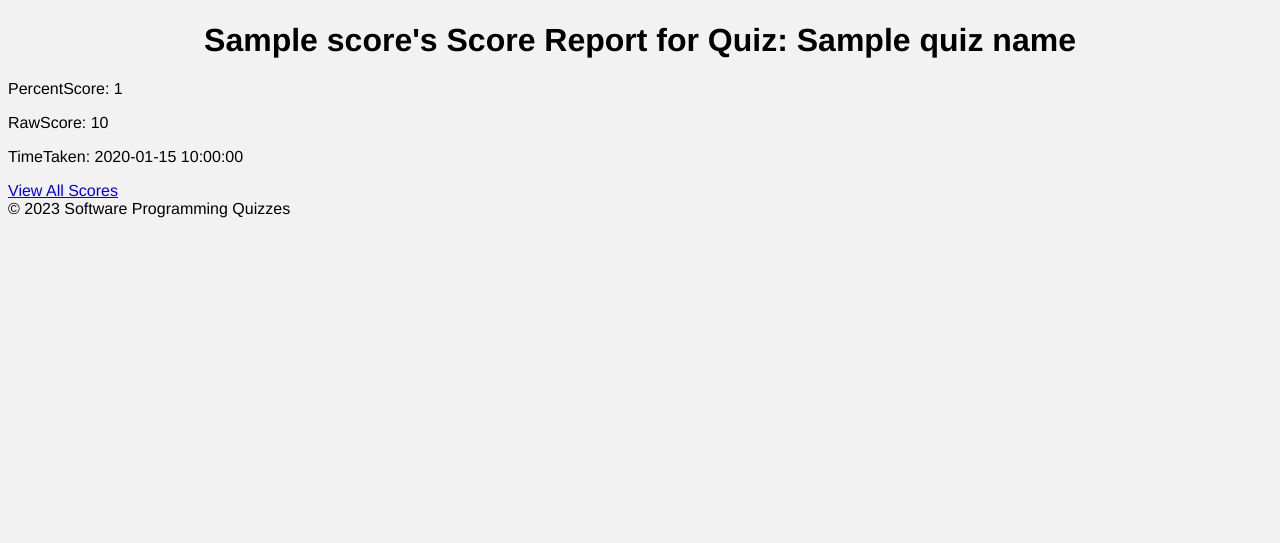
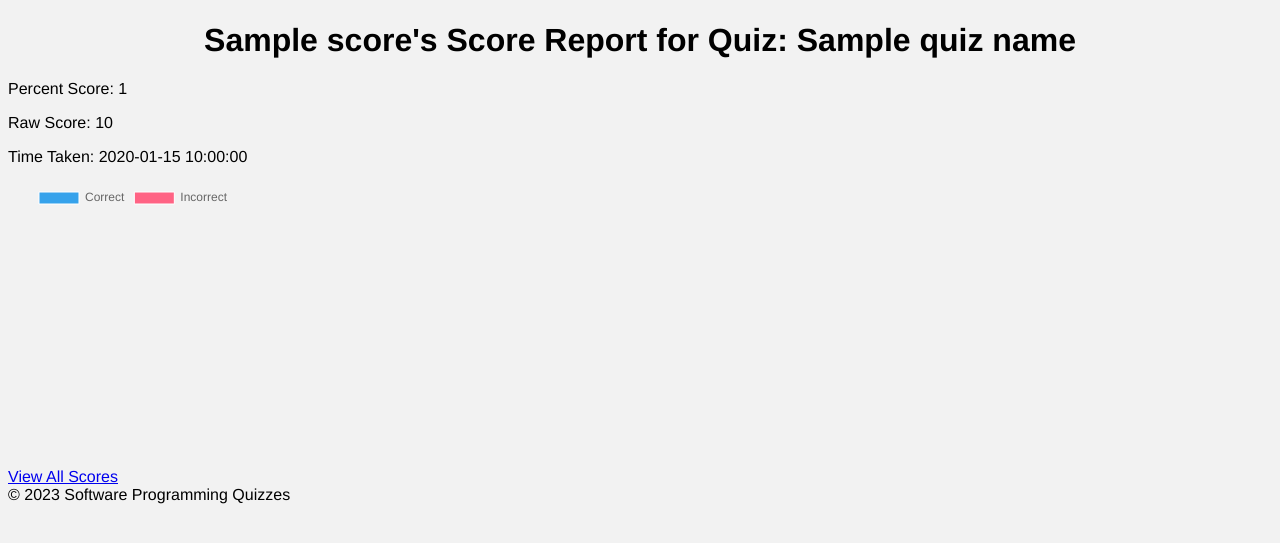
Before and after one commit to mikek734/AI_Coder, a Flask app: template templates/score.j2 in a window 1280 px wide. Shown: the part 58-601 px from the top of the page. Run offline with Flask 2, Linux system fonts and the light colour scheme; the template is opened without the code that fills it: most values are stand-ins (such as "Sample title", 1, 10 or a date in 2020).

Commit message:
Completed quiz taking page and score calculation, plus piechart

```diff
--- a/main.py
+++ b/main.py
@@ -26,7 +26,7 @@
 import jwt as pyjwt
 from functools import wraps
 from flask_mail import Mail, Message
-from config import PASSWORD, EMAIL
+# from config import PASSWORD, EMAIL
 from constants import USERS, QUIZZES, QUESTIONS, ANSWERS, SCORES, CLIENT_ID, CLIENT_SECRET, DOMAIN
 from views.quizzes import view_quizzes
 from views.scores import view_scores
@@ -62,8 +62,8 @@
 # Flask-Mail configuration
 app.config['MAIL_SERVER'] = 'sandbox.smtp.mailtrap.io'
 app.config['MAIL_PORT'] = 2525
-app.config['MAIL_USERNAME'] = EMAIL
-app.config['MAIL_PASSWORD'] = PASSWORD
+# app.config['MAIL_USERNAME'] = EMAIL
+# app.config['MAIL_PASSWORD'] = PASSWORD
 app.config['MAIL_USE_TLS'] = True
 app.config['MAIL_USE_SSL'] = False
 
@@ -227,4 +227,4 @@
 
 
 if __name__ == '__main__':
-    app.run(debug=True)
+    app.run(host='127.0.0.1', port=8080, debug=True)
--- a/templates/score.j2
+++ b/templates/score.j2
@@ -5,14 +5,61 @@
 <h1>{{ score.CandidateName if score.CandidateName else 'N/A' }}'s Score Report for Quiz: {{ quiz_name }} </h1>
 
 <div class="report-summary">
-  <p>PercentScore: {{ score.PercentScore }}</p>
-  <p>RawScore: {{ score.RawScore }}</p>
-  <p>TimeTaken: {{ score.TimeTaken }}</p>
-
+  <p>Percent Score: {{ score.PercentScore }}</p>
+  <p>Raw Score: {{ score.RawScore }}</p>
+  <p>Time Taken: {{ score.TimeTaken }}</p>
+  <script src="https://cdn.jsdelivr.net/npm/chart.js"></script>
+  <!-- Add the container element for the pie chart -->
+  <div id="chart-container">
+    <canvas id="rawScoreChart"></canvas>
+  </div>
+  <br>
+  <br>
   <a href="{{ url_for('view_scores.get_post_scores', quiz_id=quiz_id) }}" class="btn">
     View All Scores
   </a>
 </div>
 
 
+
+<style>
+  /* Add custom CSS to control the size of the container holding the canvas */
+  #chart-container {
+    width: 250px; /* Adjust the width as needed */
+    height: 250px; /* Adjust the height as needed */
+  }
+</style>
+
+{% block scripts %}
+<script>
+    var rawScoreChart = document.getElementById('rawScoreChart').getContext('2d');
+    var rawScoreValue = parseInt("{{ score.RawScore.split(' ')[1] }}");
+    var totalQuestions = {{ total_questions }}; // Ensure total_questions is accessible within JavaScript
+
+    var rawScoreData = {
+        labels: ['Correct', 'Incorrect'],
+        datasets: [{
+            data: [rawScoreValue, totalQuestions - rawScoreValue],
+            backgroundColor: ['#36A2EB', '#FF6384'],
+            borderWidth: 1
+        }]
+    };
+
+    var rawScoreChartConfig = {
+        type: 'pie',
+        data: rawScoreData,
+        options: {
+            responsive: true,
+            legend: {
+                position: 'bottom'
+            }
+        }
+    };
+
+    var rawScoreChartInstance = new Chart(rawScoreChart, rawScoreChartConfig);
+</script>
 {% endblock %}
+
+
+
+{% endblock %}
--- a/views/quizzes.py
+++ b/views/quizzes.py
@@ -15,14 +15,11 @@
 
 view_quizzes = Blueprint('view_quizzes', __name__)
 
-
 # PROTECTED ROUTE
 # View all Quizzes made by User
 @view_quizzes.route('/quizzes', methods=['GET'])
 def quizzes_get():
-
     if request.method == 'GET':
-
         # TODO add Authentication
         # payload = verify_jwt(request)
 
@@ -35,39 +32,22 @@
 # ROUTE WHERE CANDIDATE TAKES THE QUIZ
 @view_quizzes.route('/quizzes/<quiz_id>', methods=['POST', 'GET'])
 def quizzes_get_quiz(quiz_id):
-
     # This is what the candidate does when hitting 'Submit Quiz'
     if request.method == 'POST':
 
-        data = request.get_json()
-
-        if not isinstance(data['CandidateName'], str):
-            return jsonify({'error': 'Name must be a string'}), 400
-
-        if not isinstance(data['PercentScore'], str):
-            return jsonify({'error': 'Percent score must be a string'}), 400
-
-        if not isinstance(data['RawScore'], str):
-            return jsonify({'error': 'Raw score must be a string'}), 400
-
-        if not isinstance(data['TimeTaken'], str):
-            return jsonify({'error': 'Time taken must be a string'}), 400
-
-        if not isinstance(data['QuizID'], int):
-            return jsonify({'error': 'Quiz ID must be an integer'}), 400
+        candidate_name, percent_score, raw_score, time_taken = submit_quiz(quiz_id)
 
         quiz_key = client.key(QUIZZES, int(quiz_id))
         if not client.get(quiz_key):
             return jsonify({'error': 'Invalid quiz ID'}), 400
 
-        # TODO Calculate quiz scores when the candidate hits Submit Quiz
         new_score = datastore.entity.Entity(key=client.key(SCORES))
         new_score.update(
             {
-                'CandidateName': data['CandidateName'],
-                'PercentScore': data['PercentScore'],
-                'RawScore': data['RawScore'],
-                'TimeTaken': data['TimeTaken'],
+                'CandidateName': candidate_name,
+                'PercentScore': percent_score,
+                'RawScore': raw_score,
+                'TimeTaken': time_taken,
                 'QuizID': int(quiz_id)
             }
         )
@@ -84,8 +64,11 @@
             score = client.get(client.key(SCORES, score_id))
             scores.append(score)  # append all of that individual Score's 'Score' attributes as a single object
 
-        # TODO Decide on where to redirect candidate after they hit 'Submit Quiz'
-        return redirect('/'), 201
+        return f'''
+            <script>
+                window.location.href = '/quizzes/{quiz_id}/scores/{new_score.id}';
+            </script>
+        ''', 201
 
     # This is what the candidate sees to take the quiz
     elif request.method == 'GET':
@@ -269,8 +252,10 @@
             # Also, include the correct answer in the tuple
             question_answer_pairs.append((question, '|'.join(options), question['CorrectAnswer']))
 
-        return render_template("quizzes_edit.j2", quiz=quiz, quiz_name=quiz_name,
-                               question_answer_pairs=question_answer_pairs), 200
+        return render_template(
+            "quizzes_edit.j2", quiz=quiz, quiz_name=quiz_name,
+            question_answer_pairs=question_answer_pairs
+        ), 200
 
 
 def add_question_to_quiz(quiz_id, question_data):
@@ -357,3 +342,55 @@
 def get_quiz(quiz_id):
     key = client.key(QUIZZES, int(quiz_id))
     return client.get(key)
+
+
+def submit_quiz(quiz_id):
+    quiz = get_quiz(quiz_id)
+    question_bank = {}
+
+    # First, get the questions from the question bank
+    for question_id in quiz['QuestionIDs']:
+        question = client.get(client.key(QUESTIONS, int(question_id)))
+        question_bank[question_id] = {
+            'id': question_id,
+            'question': question['QuestionText'],
+            'answers': question['AnswerChoices'],
+            'correct_answer': question['CorrectAnswer']
+        }
+
+    data = request.form
+
+    result = calculate_score(question_bank, data)
+
+    candidate_name = data['CandidateName']
+    score = result['score']
+    total = result['total']
+    percent = (score / total) * 100
+    percent_score = f' { percent } % '
+    raw_score = f' { score } of { total } '
+    time_taken = data['timeTaken']
+
+    return candidate_name, percent_score, raw_score, time_taken
+
+
+def calculate_score(questions, selected_answers):
+    score = 0
+    answers_lhs = []
+    answers_rhs = []
+    for question in questions:
+        answers_lhs.append(questions[question]['correct_answer'])
+    for key, value in selected_answers.items():
+        if 'CandidateName' in key or 'timeTaken' in key:
+            continue
+        answers_rhs.append(int(value))
+
+    for i in range(len(questions)):
+        if answers_lhs[i] == answers_rhs[i]:
+            score += 1
+
+    result = {
+        'score': score,
+        'total': len(questions)
+    }
+
+    return result
--- a/views/scores.py
+++ b/views/scores.py
@@ -37,7 +37,6 @@
         quizzes = list(quiz_query.fetch())
         for quiz in quizzes:
             if quiz.id == int(quiz_id):
-
                 new_score = datastore.entity.Entity(key=client.key(SCORES))
                 new_score.update(
                     {
@@ -98,9 +97,14 @@
         for s_id in quiz['ScoreIDs']:
             if s_id == int(score_id):
                 score = client.get(client.key(SCORES, int(score_id)))
+                split_score = int((score["RawScore"]).split(' ')[1])
 
-                return render_template("score.j2", score=score, score_id=int(score_id), quiz_name=quiz_name,
-                                       quiz_id=int(quiz_id)),\
+                return render_template(
+                    "score.j2", score=score, total_questions=int((score["RawScore"]).split(' ')[3]), score_id=int(
+                        score_id
+                    ), quiz_name=quiz_name,
+                    quiz_id=int(quiz_id)
+                    ), \
                        200
 
         return 'Score by Score ID not found', 400
```
Also changed, not shown: templates/questions.j2 (+62 -2 lines), templates/scores.j2 (+4 -4 lines).
